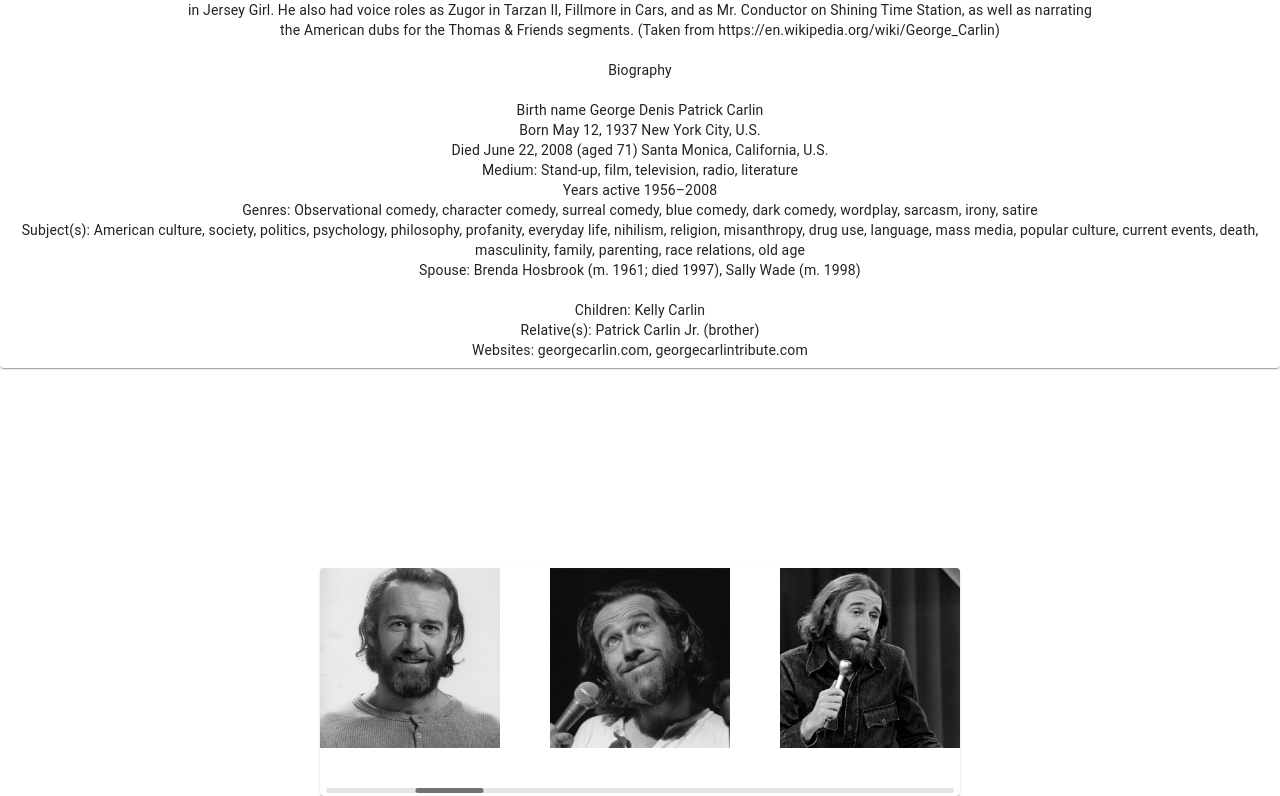
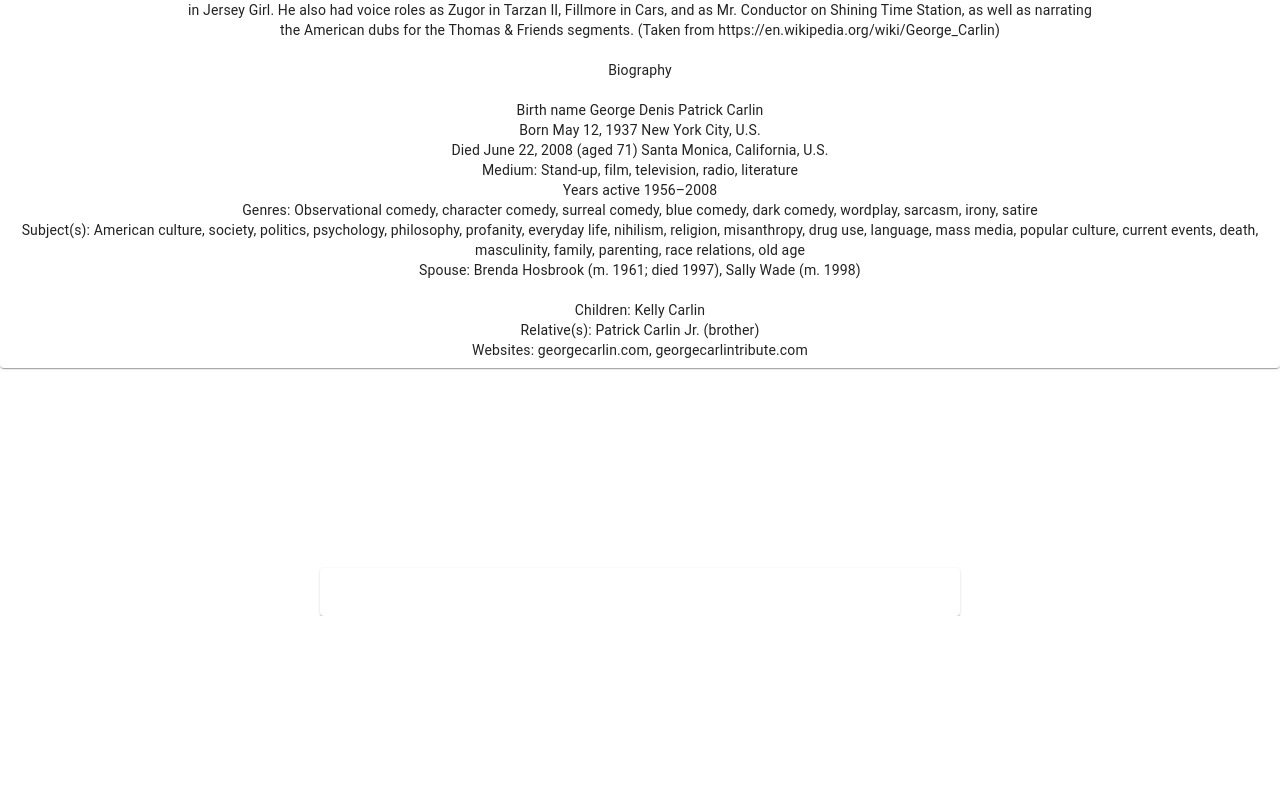
Before and after one commit to Ryanwfile/carlin-tribute, a React (Create React App) app in the folder carlin-website/: page / in a window 1280 px wide. Shown: the part 534-1330 px from the top of the page. After the commit the page ends 1150 px from the top, so only its background shows below. Built offline with nearby package versions, Linux system fonts and the light colour scheme; a web font is replaced by a local one.

Commit message:
uninstalled unused packages, more extracting with carousel, sliders

```diff
--- a/carlin-website/package.json
+++ b/carlin-website/package.json
@@ -3,15 +3,10 @@
   "version": "0.1.0",
   "private": true,
   "dependencies": {
-    "@emotion/react": "^11.9.3",
-    "@emotion/styled": "^11.9.3",
     "@material-ui/core": "^4.11.3",
     "@material-ui/icons": "^4.11.2",
     "@mui/icons-material": "^5.8.4",
     "@mui/material": "^5.8.4",
-    "@testing-library/jest-dom": "^5.11.9",
-    "@testing-library/react": "^11.2.5",
-    "@testing-library/user-event": "^12.8.1",
     "react": "^17.0.1",
     "react-dom": "^17.0.1",
     "react-material-ui-carousel": "^2.2.1",
--- a/carlin-website/src/components/CardCustom/CardCustom.js
+++ b/carlin-website/src/components/CardCustom/CardCustom.js
@@ -30,6 +30,7 @@ const useStyles = makeStyles({
     paddingTop: "100%",
   },
   swiperContainer: {
+    paddingTop: 0,
     paddingBottom: "3rem",
   },
 });
@@ -54,13 +55,13 @@ export default function CardCustom(cardCustomProps) {
         onSlideChange={() => console.log("slide change")}
         onSwiper={(swiper) => console.log(swiper)}
       >
-        {CONSTANTS.IMAGES.map((image, index) => {
+        {/* {CONSTANTS.IMAGES.map((image, index) => {
           return (
             <SwiperSlide>
               <CardMedia image={image.src} className={media} key={index} />
             </SwiperSlide>
           );
-        })}
+        })} */}
       </Swiper>
     </Card>
   );
```
Also changed, not shown: 1 other file (tests, documents, lock files or other folders).
